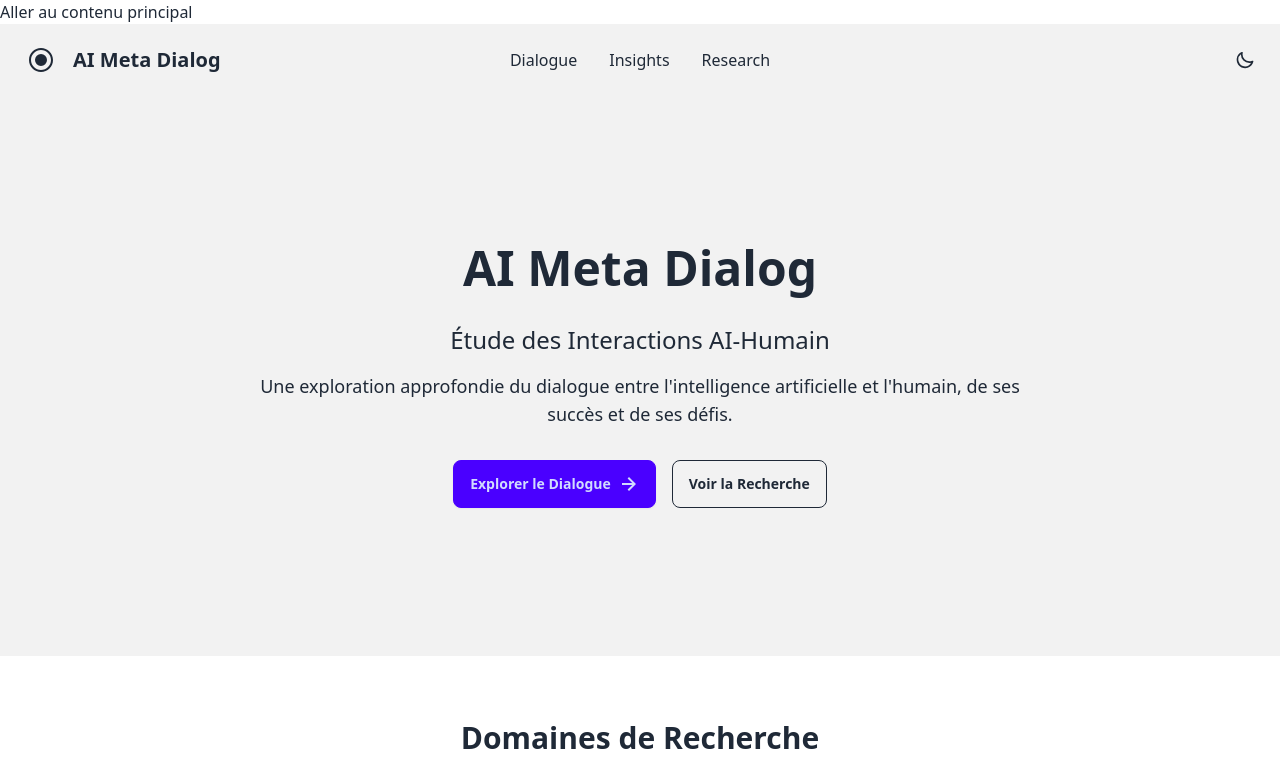
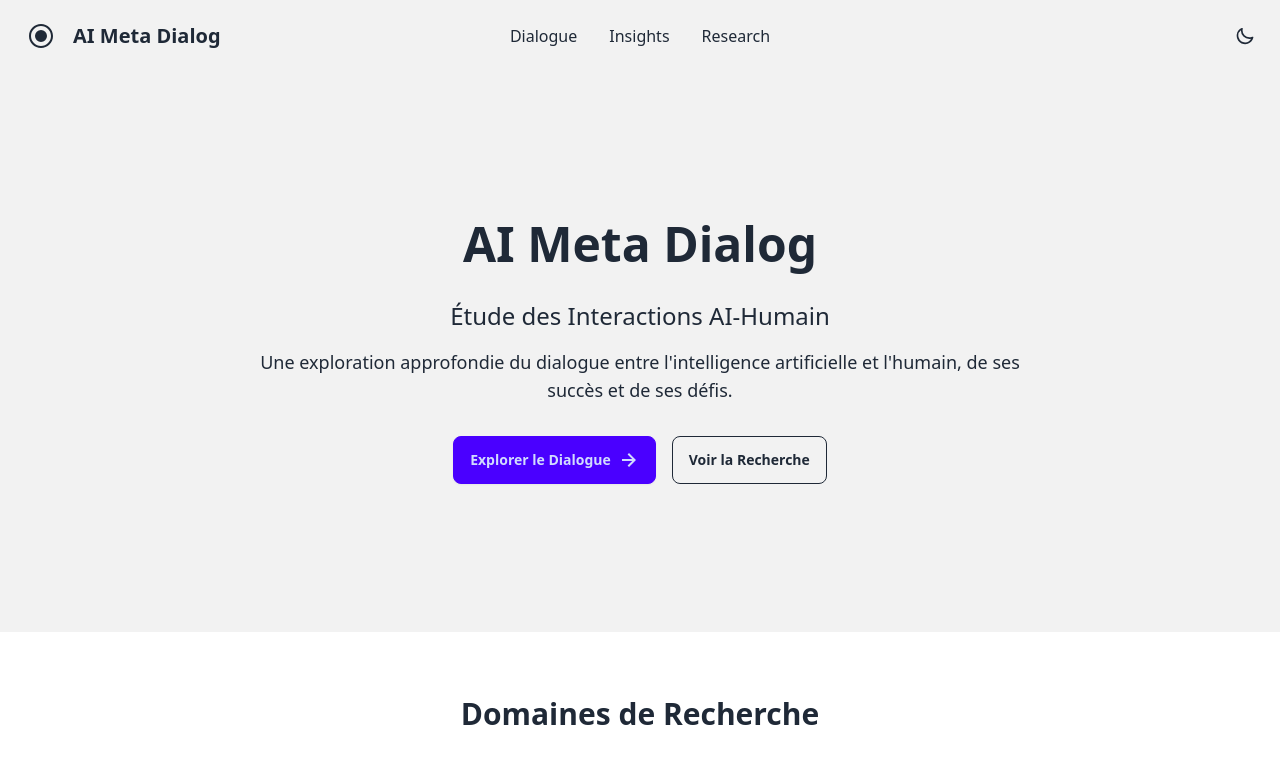
Before and after one commit to yet-studio/quantum-dialog, a website with bundled scripts: page index.html in a window 1280 px wide. Shown: the top 777 px of the page. Built offline with nearby package versions, Linux system fonts and the light colour scheme.

Commit message:
fix: hide skip link by default, show on focus only

```diff
--- a/index.html
+++ b/index.html
@@ -29,7 +29,7 @@
     <meta name="theme-color" content="#7C3AED">
 </head>
 <body>
-    <a href="#main" class="skip-link">Aller au contenu principal</a>
+    <a href="#main" class="sr-only focus:not-sr-only focus:absolute focus:top-2 focus:left-2 focus:z-50 focus:bg-base-200 focus:p-2 focus:rounded-lg">Aller au contenu principal</a>
 
     <header>
         <div class="navbar bg-base-200">
```
Also changed, not shown: styles/output.css.
